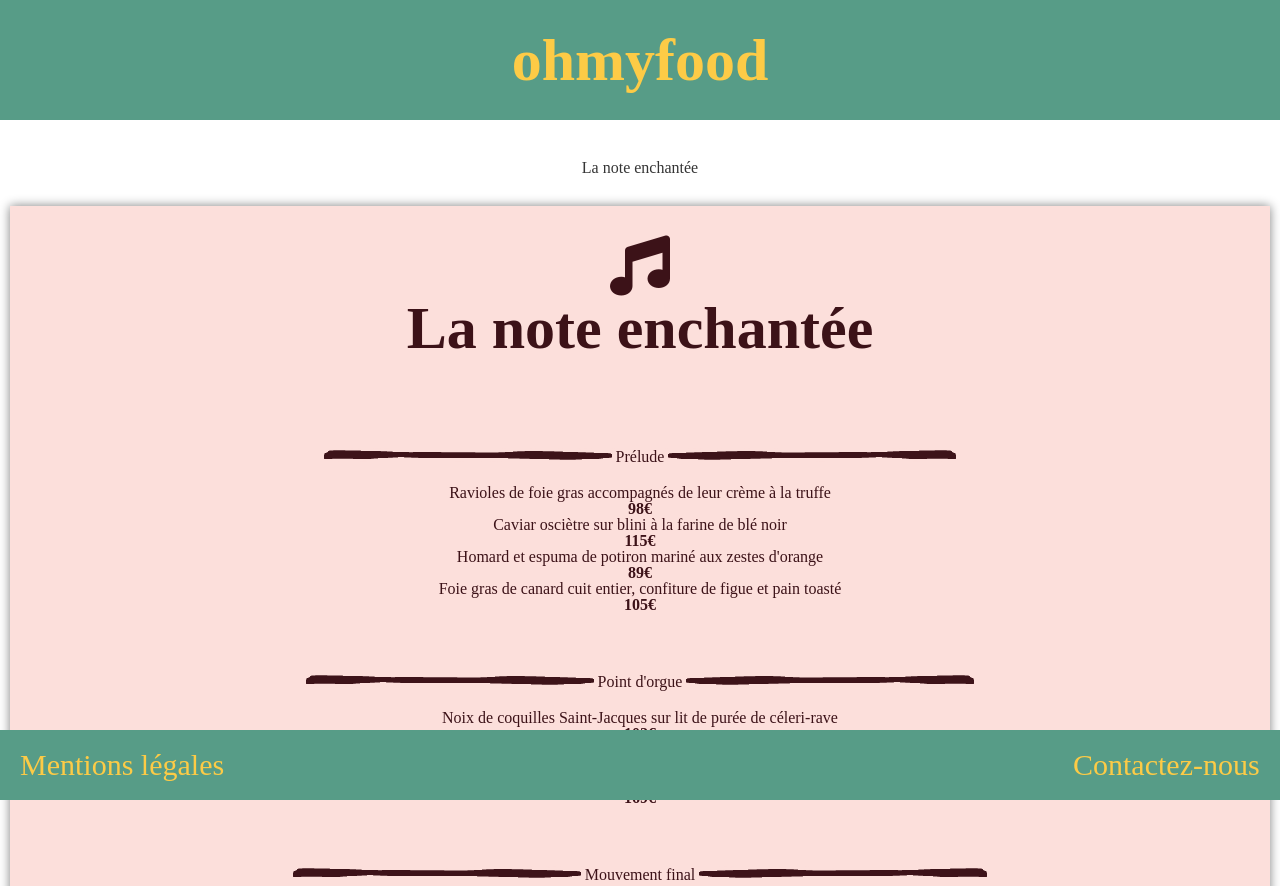
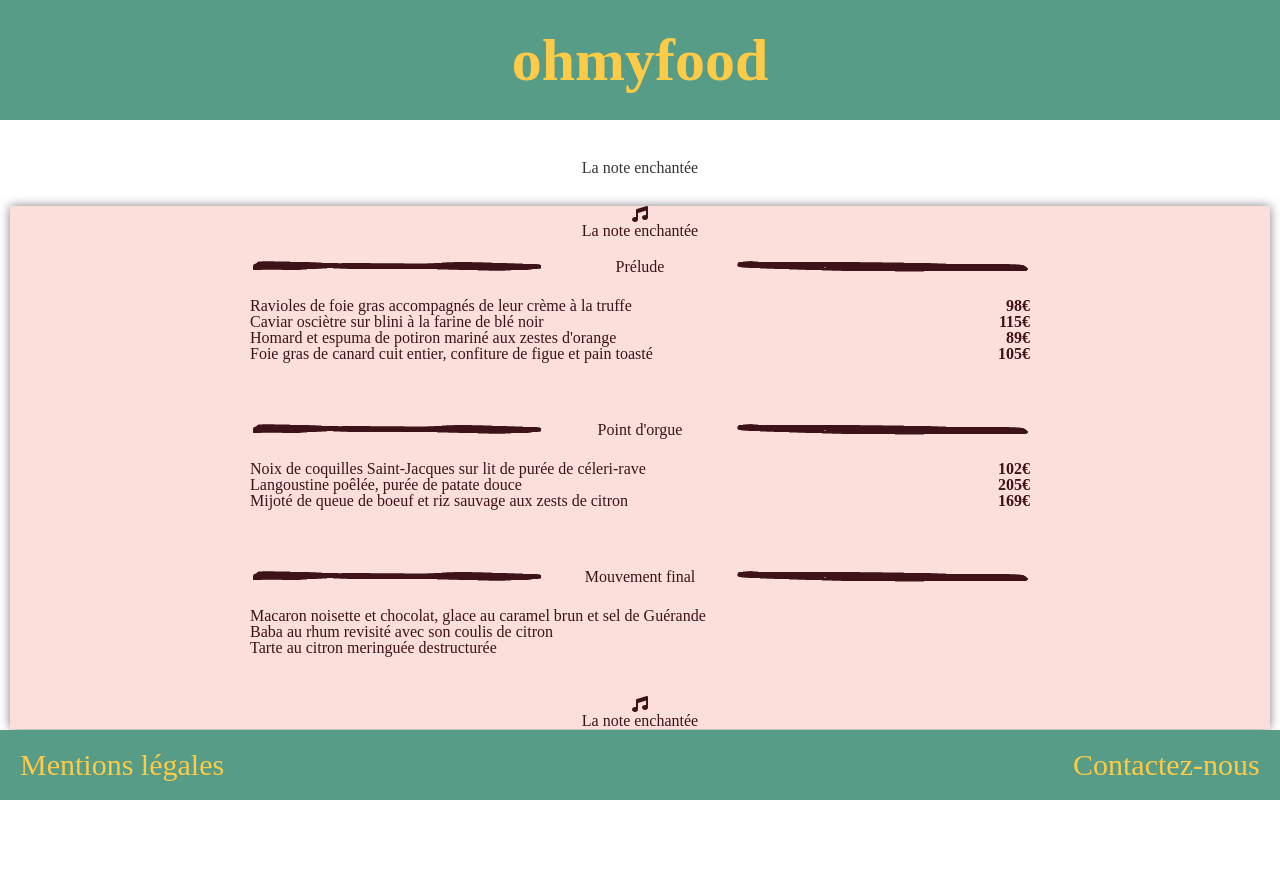
Before and after one commit to Coolbiker61/Projet3, a plain HTML site: page menu1.html in a window 1280 px wide. Shown: the top 886 px of the page. After the commit the page ends 849 px from the top, so only its background shows below. Drawn offline with Linux system fonts and the light colour scheme.

Commit message:
remplacement des after before par des img + creation annimation souligne

```diff
--- a/menu1.html
+++ b/menu1.html
@@ -9,7 +9,7 @@
     </head>
 
     <body id="premier">
-    	<header>
+    	<header class="header">
             <h1><a href="index.html">ohmyfood</a></h1>
         </header>
     	<section>
@@ -22,21 +22,54 @@
                 <i class="fas fa-music"></i>
                 <h3>La note enchantée</h3>
             </header>
-            <article>
-                <h4>Prélude</h4>
-                <p>Ravioles de foie gras accompagnés de leur crème à la truffe</p> <p class="prix">98€</p>
-                <p>Caviar osciètre sur blini à la farine de blé noir</p> <p class="prix">115€</p>
-                <p>Homard et espuma de potiron mariné aux zestes d'orange</p> <p class="prix">89€</p>
-                <p>Foie gras de canard cuit entier, confiture de figue et pain toasté</p> <p class="prix">105€</p>
+            <article class="categorie">
+                <div class="ligne">
+                    <img src="./imgs/menu1g.png" alt="trait" class="img-g">
+                    <h4>Prélude</h4>
+                    <img src="./imgs/menu1d.png" alt="trait" class="img-d">
+                </div>
+                <div class="ligne">
+                    <p>Ravioles de foie gras accompagnés de leur crème à la truffe</p>
+                    <div class="prix">98€</div>
+                </div>
+                <div class="ligne">
+                    <p>Caviar osciètre sur blini à la farine de blé noir</p>
+                    <div class="prix">115€</div>
+                </div>
+                <div class="ligne">
+                    <p>Homard et espuma de potiron mariné aux zestes d'orange</p>
+                    <div class="prix">89€</div>
+                </div>
+                <div class="ligne">
+                    <p>Foie gras de canard cuit entier, confiture de figue et pain toasté</p>
+                    <div class="prix">105€</div>
+                </div>
             </article>
-            <article>
-                <h4>Point d'orgue</h4>
-                <p>Noix de coquilles Saint-Jacques sur lit de purée de céleri-rave</p><p class="prix">102€</p>
-                <p>Langoustine poêlée, purée de patate douce</p><p class="prix">205€</p>
-                <p>Mijoté de queue de boeuf et riz sauvage aux zests de citron</p><p class="prix">169€</p>
+            <article class="categorie">
+                <div class="ligne">
+                    <img src="./imgs/menu1g.png" alt="trait" class="img-g">
+                    <h4>Point d'orgue</h4>
+                    <img src="./imgs/menu1d.png" alt="trait" class="img-d">
+                </div>
+                <div class="ligne">
+                    <p>Noix de coquilles Saint-Jacques sur lit de purée de céleri-rave</p>
+                    <div class="prix">102€</div>
+                </div>
+                <div class="ligne">
+                    <p>Langoustine poêlée, purée de patate douce</p>
+                    <div class="prix">205€</div>
+                </div>
+                <div class="ligne">
+                    <p>Mijoté de queue de boeuf et riz sauvage aux zests de citron</p>
+                    <div class="prix">169€</div>
+                </div>
             </article>
-            <article>
-                <h4>Mouvement final</h4>
+            <article class="categorie">
+                <div class="ligne">
+                    <img src="./imgs/menu1g.png" alt="trait" class="img-g">
+                    <h4>Mouvement final</h4>
+                    <img src="./imgs/menu1d.png" alt="trait" class="img-d">
+                </div>
                 <p>Macaron noisette et chocolat, glace au caramel brun et sel de Guérande</p>
                 <p>Baba au rhum revisité avec son coulis de citron</p>
                 <p>Tarte au citron meringuée destructurée</p>
@@ -46,7 +79,7 @@
                 <h3>La note enchantée</h3>
             </footer>
         </section>
-    	<footer>
+    	<footer class="footer">
             <h6 class="elem_footer ml"><a href="./mentions.html" target="_blank" rel="noreferrer" rel="noopener">Mentions légales</a></h6>
             <h6 class="elem_footer cn"><a href="mailto:coolbiker61@gmail.com">Contactez-nous</a></h6>
         </footer>
--- a/styles/layouts/_header-footer.scss
+++ b/styles/layouts/_header-footer.scss
@@ -1,9 +1,9 @@
-header, footer
+.header, .footer
 {
     background-color: $bg_he_fo;
     color: $font_he_fo;
 }
-header
+.header
 {
     padding: 30px;
     font-size: 50px;
@@ -14,9 +14,12 @@ header
         margin-bottom: 40px;
     }
 }
-footer
+.footer
 {
+    display: -webkit-box;
     display: flex;
+    -webkit-box-orient: vertical;
+    -webkit-box-direction: normal;
             flex-direction: column;
     padding: 0;
     font-size: $footer_font_size;
@@ -27,14 +30,20 @@ footer
     h6
     {
         margin: $footer_h6_marge auto;
+        -webkit-animation: wiggle 3s infinite;
                 animation: wiggle 3s infinite;
+        -webkit-animation-fill-mode: backwards;
                 animation-fill-mode: backwards;
     }
     h6:nth-child(2) {
+        -webkit-animation-delay: 1.5s;
                 animation-delay: 1.5s;
     }
     @media screen and (min-width: 480px) {
+        -webkit-box-orient: horizontal;
+        -webkit-box-direction: normal;
                 flex-direction: row;
+        -webkit-box-pack: justify;
                 justify-content: space-between;
         & .elem_footer
         {
--- a/styles/layouts/_menu.scss
+++ b/styles/layouts/_menu.scss
@@ -1,14 +1,51 @@
-article{
-	h4{
-		margin-bottom: 20px;
-
-	}
+.categorie{
+	width: 780px;
+	margin: auto;
 	&:hover{
-		h4{
-			display: inline-block;
-			-webkit-transition: 1s;
-			transition: 1s;
-			border-bottom: 1px solid black;
+		.ligne{
+			h4:after{
+				-webkit-transform: scaleX(1);
+				        transform: scaleX(1);
+			}
 		}
 	}
+	.ligne {
+		display: -webkit-box;
+		display: flex;
+		-webkit-box-pack: justify;
+		        justify-content: space-between;
+		h4{
+			margin-bottom: 20px;
+			&:after{
+				display: block;
+				content: '';
+				-webkit-transform: scaleX(0);
+				        transform: scaleX(0);
+				-webkit-transition: -webkit-transform 500ms ease-in-out;
+				transition: -webkit-transform 500ms ease-in-out;
+				transition: transform 500ms ease-in-out;
+				transition: transform 500ms ease-in-out, -webkit-transform 500ms ease-in-out;
+				-webkit-transform-origin: 0% 50%;
+				        transform-origin: 0% 50%;
+				border-bottom: 3px solid black;
+			}
+		}
+
+		.prix{
+
+		}
+		.img-g{
+			text-align: left;
+			height: $hauteur_barres;
+		}
+		.img-d{
+			text-align: right;
+			height: $hauteur_barres;
+			-webkit-transform: rotateX(-1);
+			        transform: rotateX(-1);
+		}
+	}
+	p{
+		text-align: left;
+	}
 }
--- a/styles/pages/_menu1.scss
+++ b/styles/pages/_menu1.scss
@@ -14,6 +14,7 @@
     {
         background-color: $menu1_bg;
         color: $menu1_font;
+
     }
     article
     {
@@ -22,7 +23,7 @@
         {
             font-weight: 700;
         }
-        h4::before {
+        /*h4::before {
             display: inline-block;
             content: url("../imgs/menu1g.png");
             background-color:transparent;
@@ -30,10 +31,17 @@
         }
         h4::after{
             display: inline-block;
-            content: url("../imgs/menu1g.png");
+            content: url("../imgs/menu1d.png");
             background-color: transparent;
             -webkit-transform: scaleX(-1);
                     transform: scaleX(-1);
+        }*/
+
+        .img-g{
+            height: 14px;
+        }
+        .img-d{
+            height: 14px;
         }
     }
 }
--- a/styles/utils/_variables.scss
+++ b/styles/utils/_variables.scss
@@ -14,3 +14,5 @@ $footer_h6_marge: 10px;
 $footer_font_size: 30px;
 $footer_marge_total_mobile: (4 * $footer_h6_marge) + (2 * $footer_font_size) + 20px;
 $footer_marge_total_pc: (4 * $footer_h6_marge) + $footer_font_size + 20px;
+
+$hauteur_barres: 18px;
```
Also changed, not shown: index.html (+2 -2 lines), mentions.html (+2 -2 lines), menu2.html (+2 -2 lines), menu3.html (+1 -1 lines), menu4.html (+1 -1 lines), styles/styles.css, 1 other file. Lines whose indentation alone changed are shown as unchanged.
